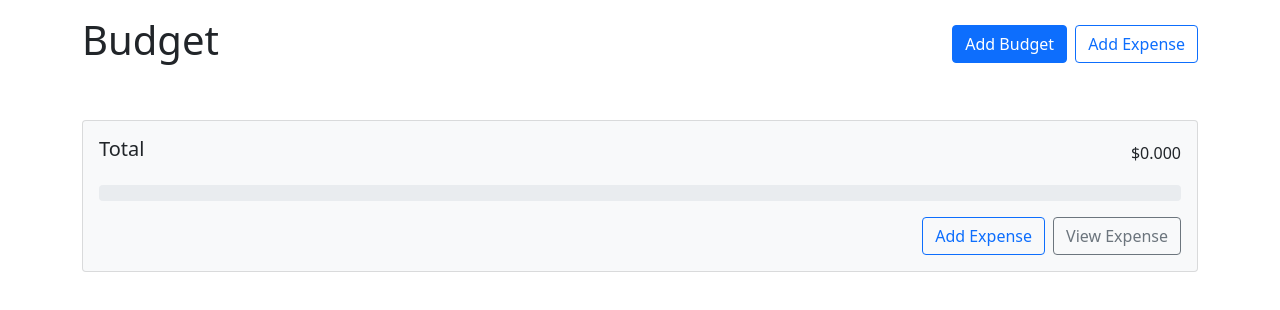
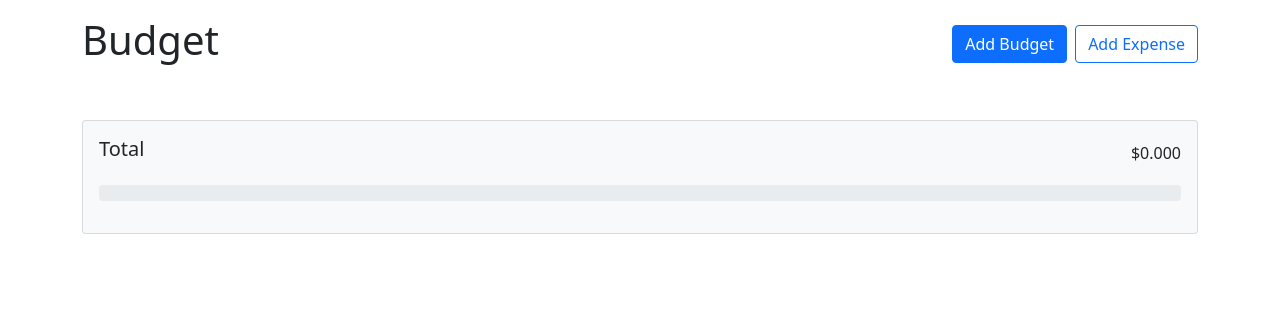
Before and after one commit to alptarla/save-money, a React (Create React App) app: page / in a window 1280 px wide. Shown: the top 310 px of the page. Built offline with nearby package versions, Linux system fonts and the light colour scheme.

Commit message:
Update budget card

```diff
--- a/src/components/BudgetCard.js
+++ b/src/components/BudgetCard.js
@@ -9,9 +9,14 @@ function BudgetCard({
   onAddExpense,
   onViewExpense,
   isGray,
+  isActionHidden = false,
+  isPrograssBarHidden = false,
 }) {
-  let cardClassNames =
-    amount > max ? 'bg-danger bg-opacity-10' : isGray ? 'bg-light' : null
+  let cardClassNames = isGray
+    ? 'bg-light'
+    : amount > max
+    ? 'bg-danger bg-opacity-10'
+    : null
 
   const progressBarColor =
     amount / max < 0.5 ? 'primary' : amount / max < 0.75 ? 'warning' : 'danger'
@@ -23,12 +28,15 @@ function BudgetCard({
           <Card.Title className="me-auto">{title}</Card.Title>
           <BudgetPrice amount={amount} max={max} />
         </Stack>
+        {!isPrograssBarHidden && (
           <ProgressBar
             className="my-3"
             max={max}
             now={amount}
             variant={progressBarColor}
           />
+        )}
+        {!isActionHidden && (
           <Stack direction="horizontal" gap={2}>
             <Button
               variant="outline-primary"
@@ -41,6 +49,7 @@ function BudgetCard({
               View Expense
             </Button>
           </Stack>
+        )}
       </Card.Body>
     </Card>
   )
```
Lines whose indentation alone changed are shown as unchanged.
